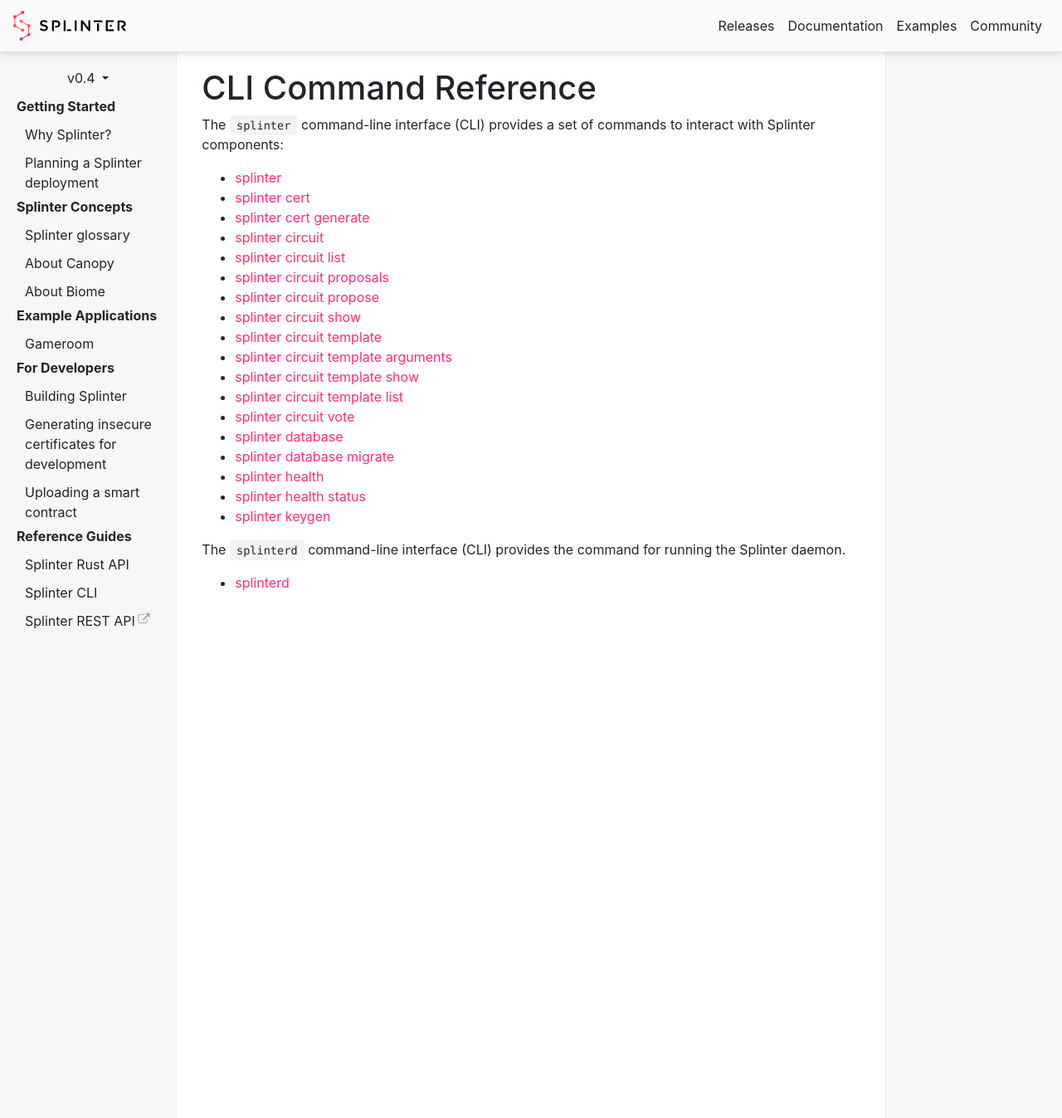
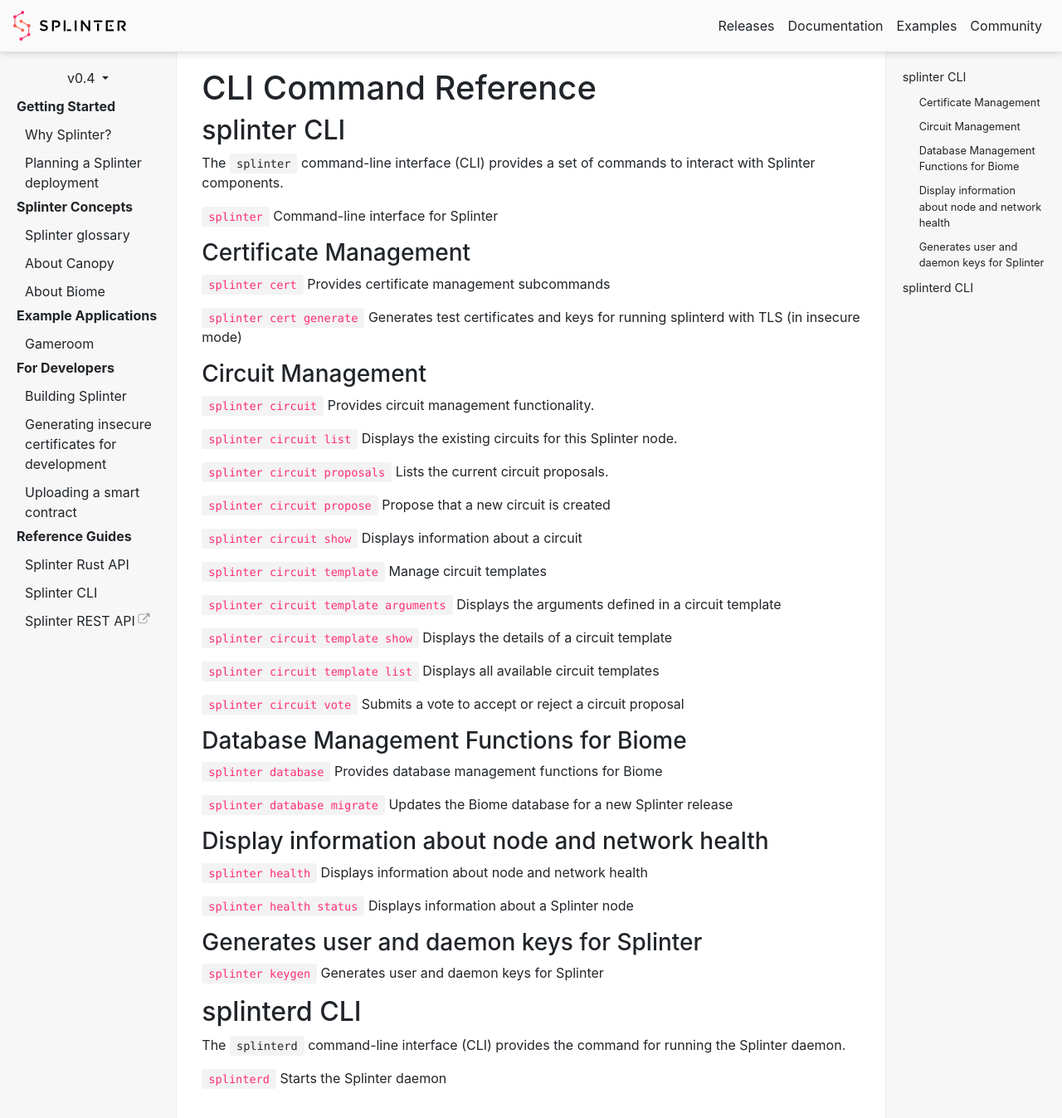
Before and after one commit to Cargill/splinter-docs, a Jekyll site: the page built from docs/0.4/references/cli/cli_command_reference.md, in a window 1280 px wide and 1347 px high. Shown: the whole window at 83% size. Built offline with Jekyll 4.4.1, drawn with Linux system fonts in a browser that asks for light colours; our own code applies the rules of GitHub Pages for plain Markdown files.

Commit message:
Reformat CLI Command Reference page
Adds headers for each subset of commands and
remove bullets. Also adds a short description to each
command. These descriptions are from their man page.

Signed-off-by: Andrea Gunderson <agunde@bitwise.io>

```diff
--- a/docs/0.4/references/cli/cli_command_reference.md
+++ b/docs/0.4/references/cli/cli_command_reference.md
@@ -1,29 +1,74 @@
 # CLI Command Reference
 
+## splinter CLI
 The `splinter` command-line interface (CLI) provides a set of commands to
-interact with Splinter components:
+interact with Splinter components.
 
-  * [splinter](splinter.1.md)
-  * [splinter cert](splinter-cert.1.md)
-  * [splinter cert generate](splinter-cert-generate.1.md)
-  * [splinter circuit](splinter-circuit.1.md)
-  * [splinter circuit list](splinter-circuit-list.1.md)
-  * [splinter circuit proposals](splinter-circuit-proposals.1.md)
-  * [splinter circuit propose](splinter-circuit-propose.1.md)
-  * [splinter circuit show](splinter-circuit-show.1.md)
-  * [splinter circuit template](splinter-circuit-template.1.md)
-  * [splinter circuit template
-    arguments](splinter-circuit-template-arguments.1.md)
-  * [splinter circuit template show](splinter-circuit-template-show.1.md)
-  * [splinter circuit template list](splinter-circuit-template-list.1.md)
-  * [splinter circuit vote](splinter-circuit-vote.1.md)
-  * [splinter database](splinter-database.1.md)
-  * [splinter database migrate](splinter-database-migrate.1.md)
-  * [splinter health](splinter-health.1.md)
-  * [splinter health status](splinter-health-status.1.md)
-  * [splinter keygen](splinter-keygen.1.md)
+[`splinter`](splinter.1.md)
+Command-line interface for Splinter
 
-  The `splinterd` command-line interface (CLI) provides the command for running
-  the Splinter daemon.
+### Certificate Management
+[`splinter cert`](splinter-cert.1.md)
+Provides certificate management subcommands
 
-  * [splinterd](splinterd.1.md)
+[`splinter cert generate`](splinter-cert-generate.1.md)
+Generates test certificates and keys for running splinterd with TLS (in insecure
+mode)
+
+### Circuit Management
+[`splinter circuit`](splinter-circuit.1.md)
+Provides circuit management functionality.
+
+[`splinter circuit list`](splinter-circuit-list.1.md)
+Displays the existing circuits for this Splinter node.
+
+[`splinter circuit proposals`](splinter-circuit-proposals.1.md)
+Lists the current circuit proposals.
+
+[`splinter circuit propose`](splinter-circuit-propose.1.md)
+Propose that a new circuit is created
+
+[`splinter circuit show`](splinter-circuit-show.1.md)
+Displays information about a circuit
+
+[`splinter circuit template`](splinter-circuit-template.1.md)
+ Manage circuit templates
+
+[`splinter circuit template
+arguments`](splinter-circuit-template-arguments.1.md)
+Displays the arguments defined in a circuit template
+
+[`splinter circuit template show`](splinter-circuit-template-show.1.md)
+Displays the details of a circuit template
+
+[`splinter circuit template list`](splinter-circuit-template-list.1.md)
+Displays all available circuit templates
+
+[`splinter circuit vote`](splinter-circuit-vote.1.md)
+Submits a vote to accept or reject a circuit proposal
+
+### Database Management Functions for Biome
+[`splinter database`](splinter-database.1.md)
+Provides database management functions for Biome
+
+[`splinter database migrate`](splinter-database-migrate.1.md)
+Updates the Biome database for a new Splinter release
+
+### Display information about node and network health
+[`splinter health`](splinter-health.1.md)
+Displays information about node and network health
+
+[`splinter health status`](splinter-health-status.1.md)
+Displays information about a Splinter node
+
+### Generates user and daemon keys for Splinter
+[`splinter keygen`](splinter-keygen.1.md)
+Generates user and daemon keys for Splinter
+
+## splinterd CLI
+
+The `splinterd` command-line interface (CLI) provides the command for running
+the Splinter daemon.
+
+[`splinterd`](splinterd.1.md)
+Starts the Splinter daemon
```
